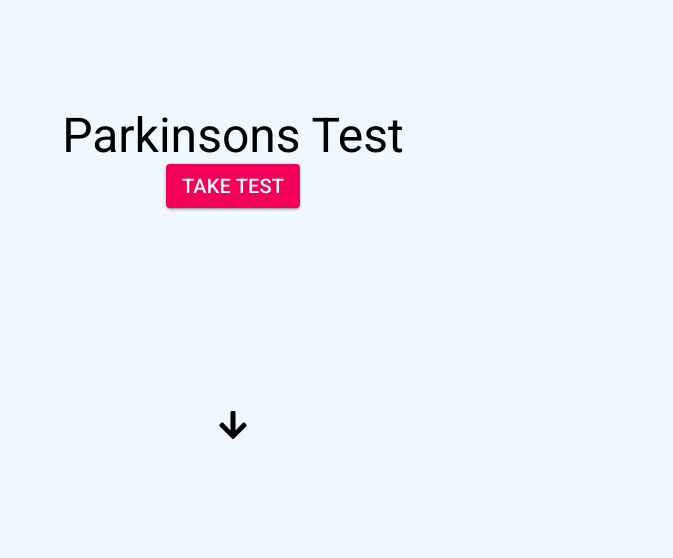
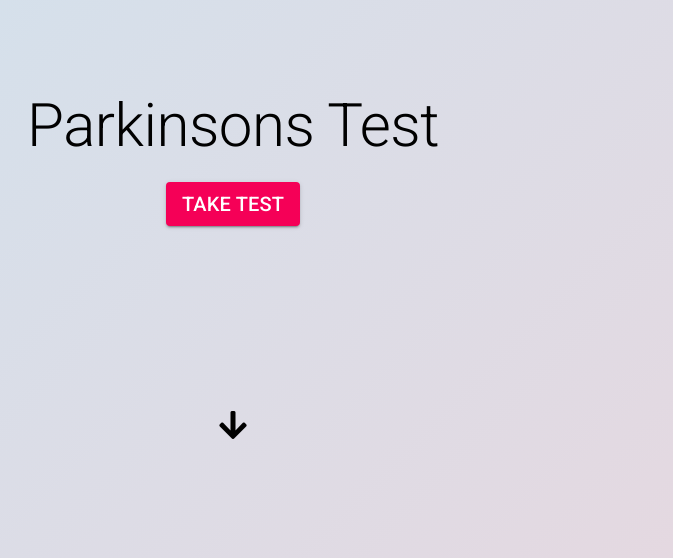
Before and after one commit to ahzia/parkinson-test, a React (Create React App) app in the folder frontend/: page / in a window 1280 px wide. Shown: the part 242-800 px from the top of the page, without its empty margins (407-1080 px from the left). Built offline with nearby package versions, Linux system fonts and the light colour scheme.

Commit message:
gradient start

```diff
--- a/frontend/src/components/pages/HomePage.css
+++ b/frontend/src/components/pages/HomePage.css
@@ -1,5 +1,12 @@
 body {
   background-color: aliceblue;
+}
+
+.gradient-col {
+  background-color: aliceblue;
+  background: linear-gradient(-45deg, #d1c4e9, #ebd5dc, #c9e6f3, #b2f2f1);
+  background-size: 400% 400%;
+  animation: gradient 40s ease infinite;
 }
 
 .main-container {
@@ -9,7 +16,7 @@ body {
 
 .top-container {
   position: relative;
-  background-color: aliceblue;
+  background-color: transparent;
 
   display: flex !important;
   flex-direction: row;
@@ -17,12 +24,24 @@ body {
   justify-content: center !important;
 }
 
+@keyframes gradient {
+  0% {
+      background-position: 0% 50%;
+  }
+  50% {
+      background-position: 100% 50%;
+  }
+  100% {
+      background-position: 0% 50%;
+  }
+}
+
 .top-center-container {
   text-align: center;
 }
 
 .middle-container {
-  background-color: aliceblue;
+  background-color: transparent;
   padding-top: 1em;
   padding-bottom: 1em;
   height: max-content;
--- a/frontend/src/components/pages/HomePage.js
+++ b/frontend/src/components/pages/HomePage.js
@@ -105,12 +105,13 @@ function HomePage() {
 
   return (
     <div>
+      <div className="gradient-col">
       <Container className="main-container top-container">
         <Container className="top-center-container">
-          <Typography variant="h3" component="h3">
+          <Typography variant="h2" component="h2">
             Parkinsons Test
           </Typography>
-
+          <br />
           <Link to="/test">
             <Button variant="contained" color="secondary">
               <Typography variant="h6" component="h6">
@@ -128,6 +129,7 @@ function HomePage() {
           )
         }
       </Container>
+      </div>
       <Container className="main-container middle-container" >
       <Grid className={classes.root} container spacing={4} style={{color: 'aliceblue'}}>
         <InfoBlock title="What is Parkinsons Disease?" para={Const.PARKINSONS_INFO} pic="fall_down_orange.png"></InfoBlock>
```
